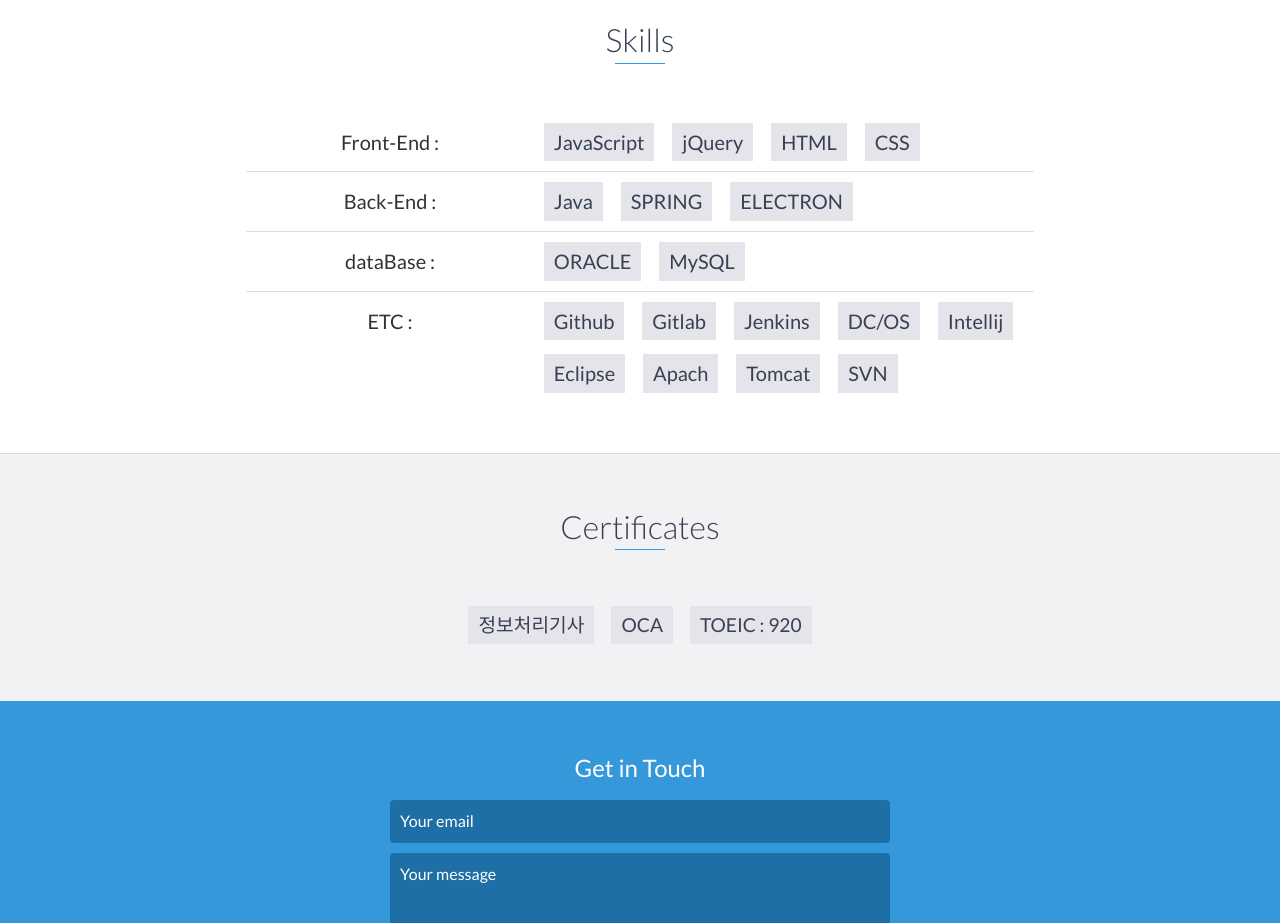
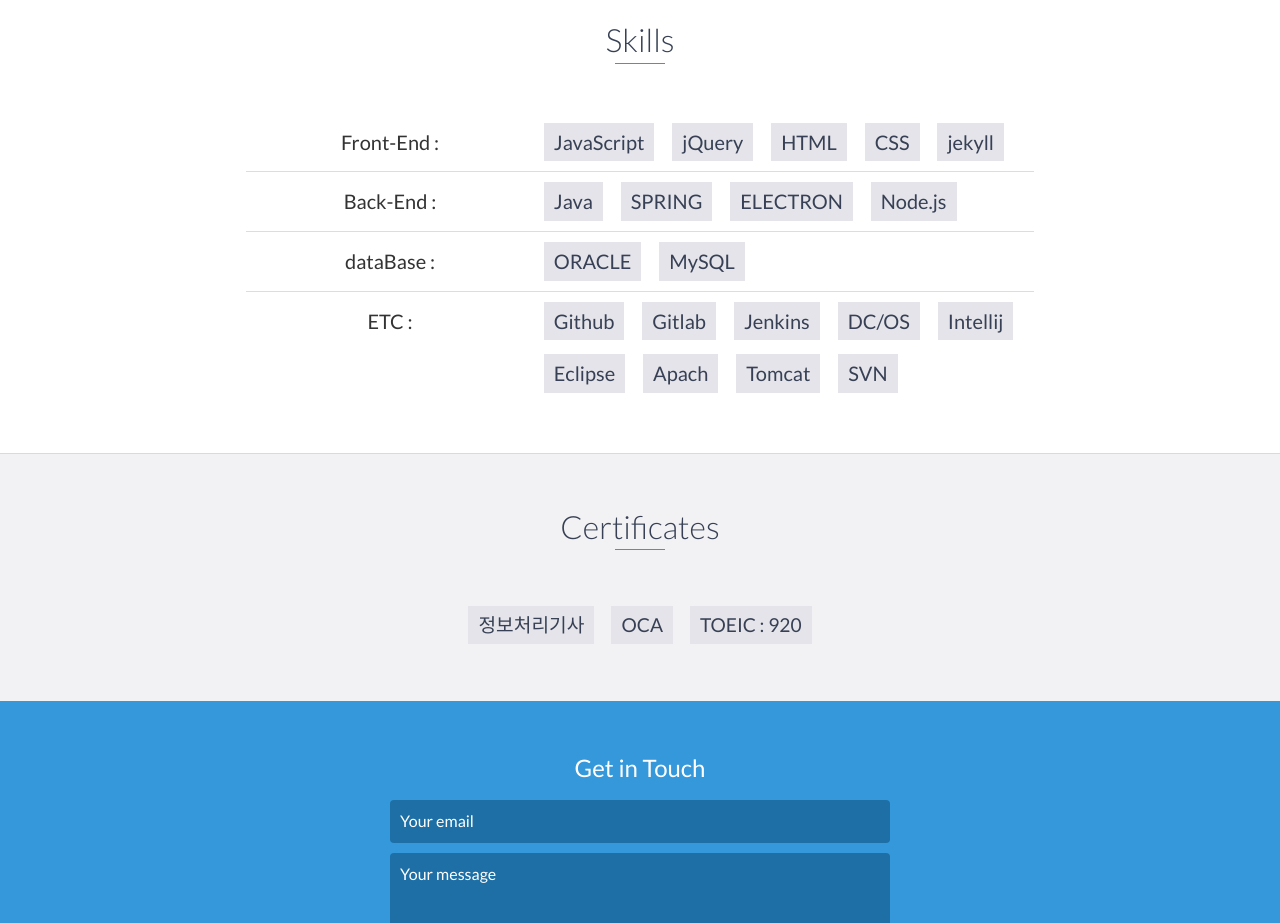
Before and after one commit to 9aram/porfolio-developer, a website: page index.html in a window 1280 px wide. Shown: the part 3800-4723 px from the top of the page. Drawn offline with nearby package versions, Linux system fonts and the light colour scheme.

Commit message:
update font-end

```diff
--- a/index.html
+++ b/index.html
@@ -346,6 +346,7 @@
                         <li>jQuery</li>
                         <li>HTML</li>
                         <li>CSS</li>
+                        <li>jekyll</li>
                      </ul>
                 </span>
             </div>
@@ -356,6 +357,7 @@
                         <li>Java</li>
                         <li>SPRING</li>
                         <li>ELECTRON</li>
+                        <li>Node.js</li>
                      </ul>
                 </span>
             </div>
```
